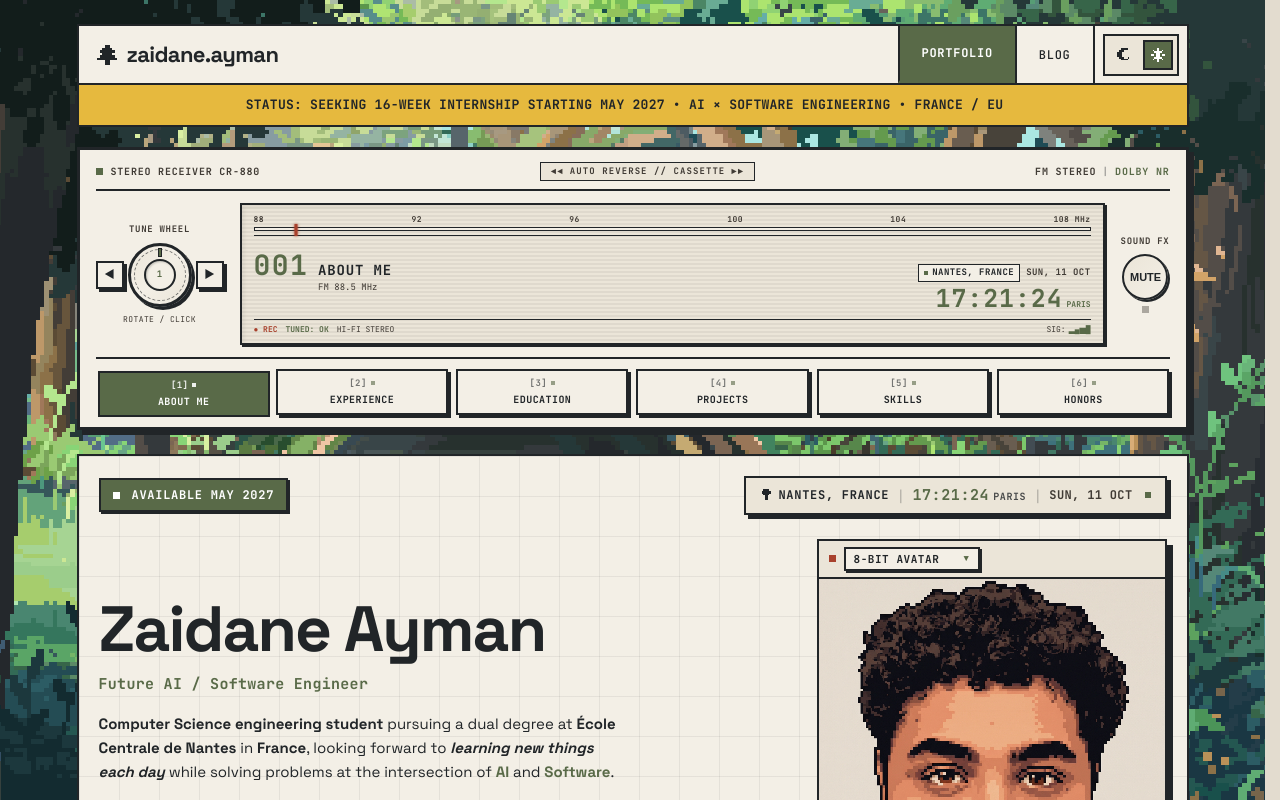
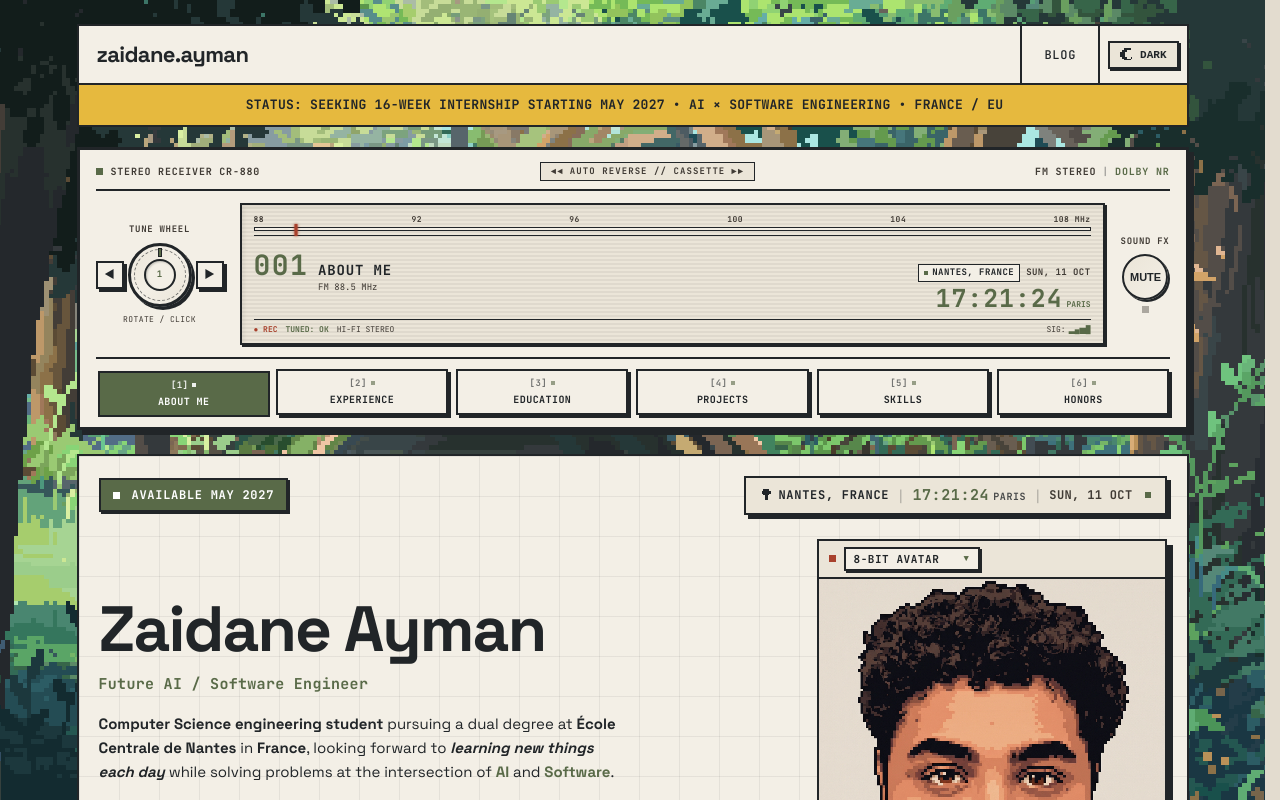
Before and after one commit to eayzaid/portfolio, a React (Vite) app: page / in a window 1280 px wide. Shown: the top 800 px of the page. Built offline with nearby package versions, Linux system fonts and the light colour scheme.

Commit message:
feat: root base on eayzaid.github.io, clean navbar brand/links, and theme toggle button

```diff
--- a/src/components/HeaderNav.tsx
+++ b/src/components/HeaderNav.tsx
@@ -14,19 +14,8 @@ export const HeaderNav: React.FC<HeaderNavProps> = ({
   return (
     <header className="fp-nav">
       <Link to="/" className="fp-nav__brand">
-        <PixelIcon name="tree" size={20} />
         <span>zaidane.ayman</span>
       </Link>
-
-      <NavLink
-        to="/"
-        end
-        className={({ isActive }) =>
-          `fp-nav__cell ${isActive ? 'fp-nav__cell--active' : ''}`
-        }
-      >
-        Portfolio
-      </NavLink>
 
       <NavLink
         to="/blog"
@@ -38,26 +27,29 @@ export const HeaderNav: React.FC<HeaderNavProps> = ({
       </NavLink>
 
       <div className="fp-nav__cell" style={{ padding: '0 8px' }}>
-        <div className="fp-theme" role="group" aria-label="Theme switcher">
-          <button
-            type="button"
-            aria-label="Dark theme"
-            aria-pressed={theme === 'dark'}
-            onClick={() => onToggleTheme('dark')}
-            title="Dark theme"
-          >
-            <PixelIcon name="moon" size={14} />
-          </button>
-          <button
-            type="button"
-            aria-label="Light theme"
-            aria-pressed={theme === 'light'}
-            onClick={() => onToggleTheme('light')}
-            title="Light theme"
-          >
-            <PixelIcon name="sun" size={14} />
-          </button>
-        </div>
+        <button
+          type="button"
+          onClick={() => onToggleTheme(theme === 'dark' ? 'light' : 'dark')}
+          aria-label={`Switch to ${theme === 'dark' ? 'light' : 'dark'} mode`}
+          title={`Switch to ${theme === 'dark' ? 'light' : 'dark'} mode`}
+          style={{
+            display: 'inline-flex',
+            alignItems: 'center',
+            gap: '6px',
+            padding: '5px 10px',
+            background: 'var(--fp-surface-2)',
+            border: '2px solid var(--fp-border)',
+            color: 'var(--fp-text)',
+            cursor: 'pointer',
+            fontFamily: 'var(--fp-font-mono, monospace)',
+            fontSize: '11px',
+            fontWeight: 700,
+            boxShadow: '2px 2px 0 var(--fp-shadow)',
+          }}
+        >
+          <PixelIcon name={theme === 'dark' ? 'sun' : 'moon'} size={14} />
+          <span>{theme === 'dark' ? 'LIGHT' : 'DARK'}</span>
+        </button>
       </div>
     </header>
   );
--- a/vite.config.ts
+++ b/vite.config.ts
@@ -3,7 +3,7 @@ import { defineConfig } from 'vite'
 
 // https://vite.dev/config/
 export default defineConfig({
-  base: '/portfolio/',
+  base: '/',
   plugins: [react()],
   build: {
     cssCodeSplit: true,
```
